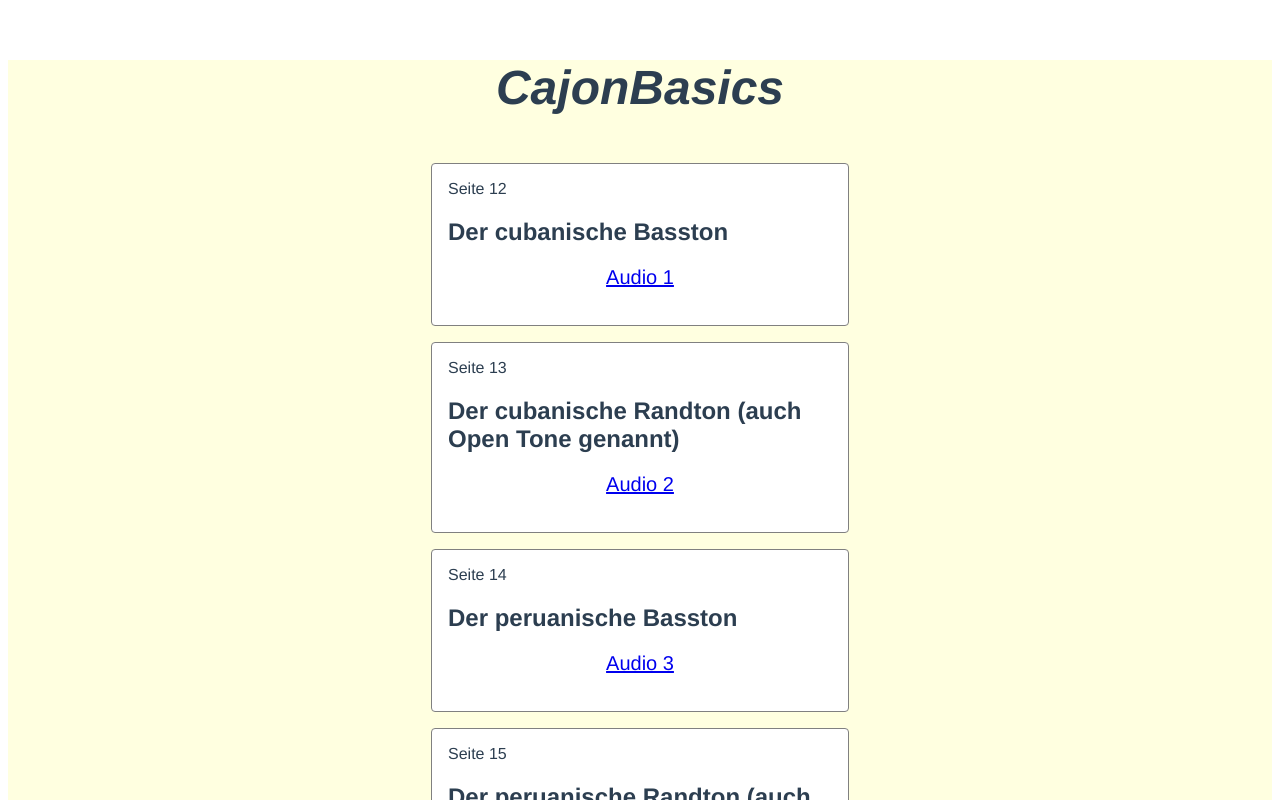
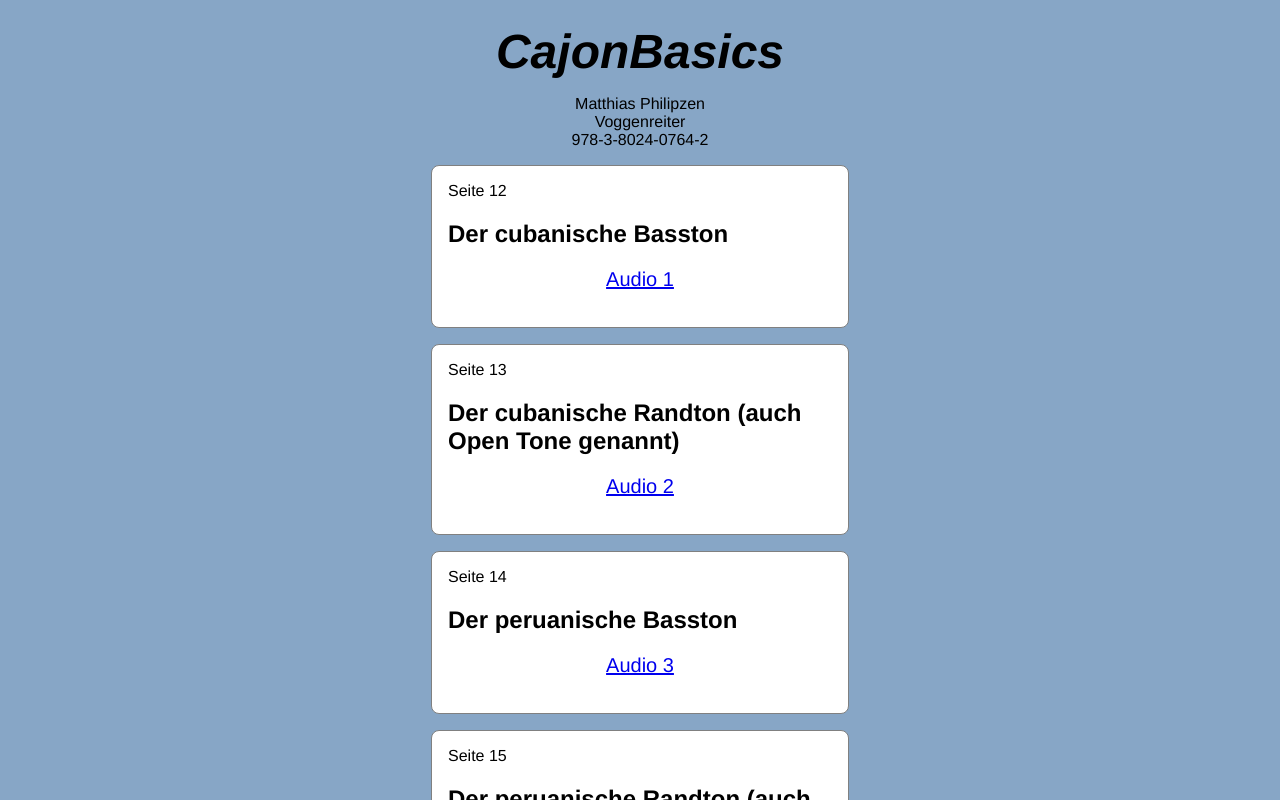
Before and after one commit to paulroho/CajonBasics, a Vue app: page / in a window 1280 px wide. Shown: the top 800 px of the page. Built offline with nearby package versions, Linux system fonts and the light colour scheme.

Commit message:
subinfo and some overall styling

```diff
--- a/src/App.vue
+++ b/src/App.vue
@@ -4,7 +4,7 @@
 
 <script>
 import Book from "./components/Book.vue";
-import CajonBasicsStructure from './assets/data/cajon-basics.structure'
+import CajonBasicsStructure from "./assets/data/cajon-basics.structure";
 
 export default {
   name: "App",
@@ -20,12 +20,13 @@
 </script>
 
 <style>
+@import "./assets/styles/styles.css";
 #app {
   font-family: Avenir, Helvetica, Arial, sans-serif;
   -webkit-font-smoothing: antialiased;
   -moz-osx-font-smoothing: grayscale;
   text-align: center;
-  color: #2c3e50;
-  margin-top: 60px;
+  background-color: #87a6c6;
+  padding: 0.5rem;
 }
 </style>
--- a/src/assets/data/cajon-basics.structure.js
+++ b/src/assets/data/cajon-basics.structure.js
@@ -1,5 +1,8 @@
 module.exports = {
   "title": "CajonBasics",
+  "author": "Matthias Philipzen",
+  "publisher": "Voggenreiter",
+  "ISBN": "978-3-8024-0764-2",
   "pages": [
     {
       "number": 12,
--- /dev/null
+++ b/src/assets/styles/styles.css
@@ -0,0 +1,3 @@
+body {
+  margin: 0;
+}
--- a/src/components/Book.vue
+++ b/src/components/Book.vue
@@ -1,6 +1,11 @@
 <template>
   <div class="book">
     <book-title :text="data.title"></book-title>
+    <div class="subinfo">
+      <p>{{ data.author }}</p>
+      <p>{{ data.publisher }}</p>
+      <p>{{ data.ISBN }}</p>
+    </div>
     <page v-for="page in data.pages" :key="page.number" v-bind="page"></page>
   </div>
 </template>
@@ -19,7 +24,7 @@
 </script>
 
 <style scoped>
-div.book {
-  background-color: lightyellow;
+div.subinfo p {
+  margin: 0;
 }
 </style>
--- a/src/components/BookTitle.vue
+++ b/src/components/BookTitle.vue
@@ -16,5 +16,6 @@
   font-size: 3rem;
   font-weight: bold;
   font-style: italic;
+  margin: 1rem;
 }
 </style>
--- a/src/components/Page.vue
+++ b/src/components/Page.vue
@@ -28,7 +28,7 @@
 <style scoped>
 div.page {
   border: 1px solid gray;
-  border-radius: 0.25rem;
+  border-radius: 0.5rem;
   margin: 1rem auto 1rem auto;
   background-color: white;
   padding: 1rem;
```
